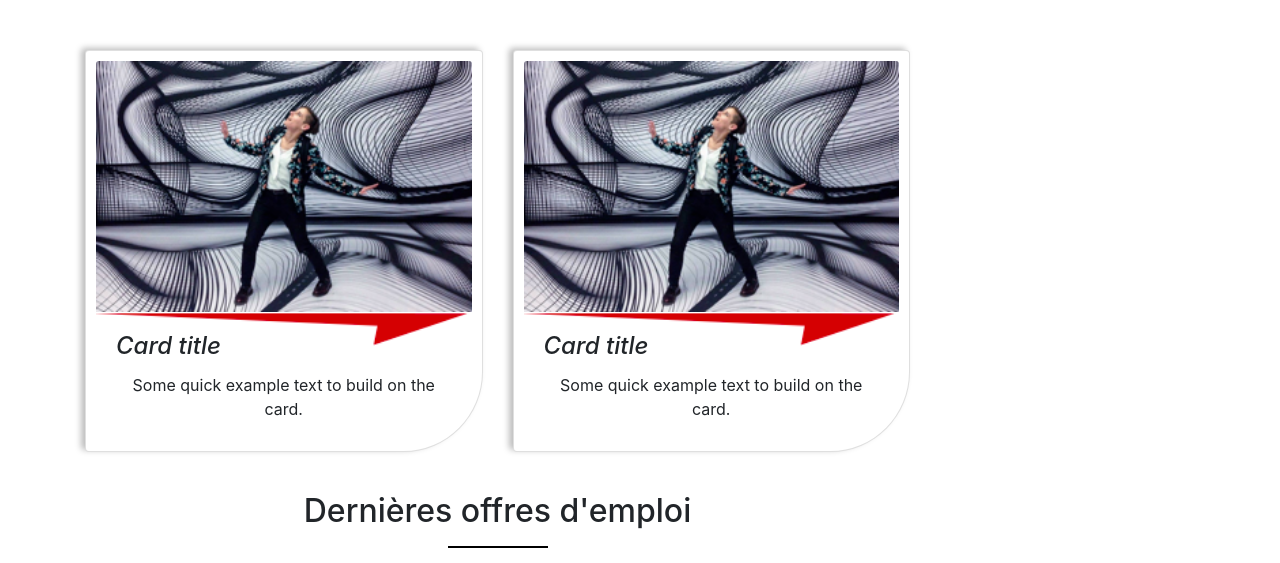
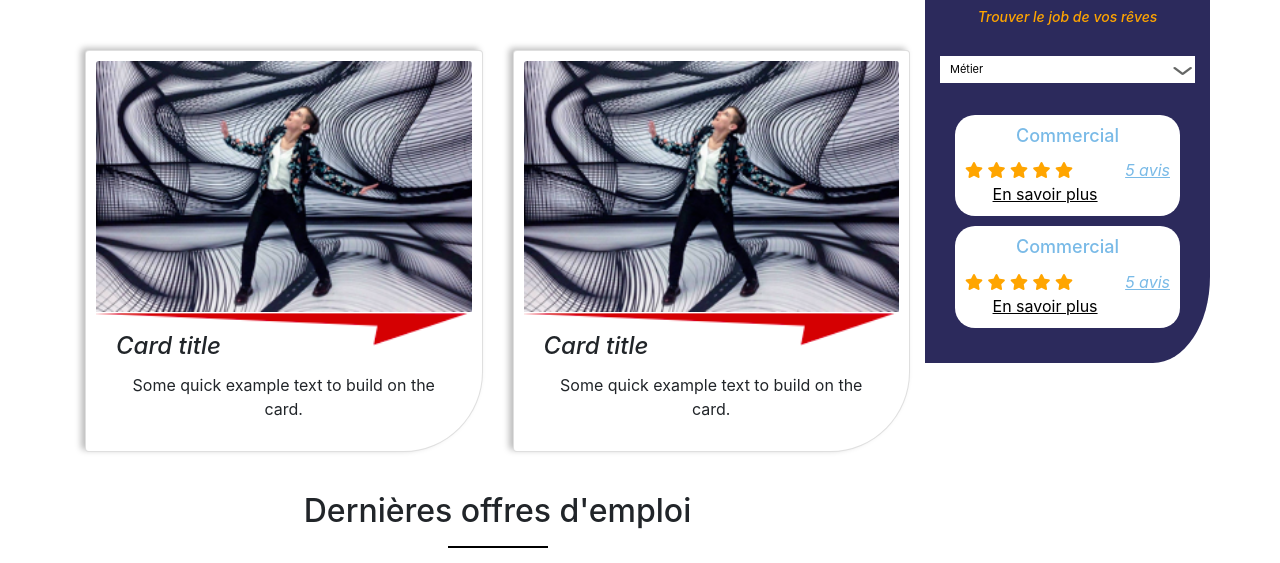
Before and after one commit to azs-hub/ARM, a website: page app/index.html in a window 1280 px wide. Shown: the part 600-1163 px from the top of the page. Drawn offline with nearby package versions, Linux system fonts and the light colour scheme; files that its build step writes are made by us from their sources; files whose address does not match are found by name.

Commit message:
[JOBFINDER] - Init form

```diff
--- a/app/index.html
+++ b/app/index.html
@@ -205,6 +205,46 @@
     <!-- END MAIN BLOCK HOME -->
 
     <div class="col-12 col-md-3">
+      <div class="row">
+        <div class="col-12 jobfinder">
+          <form>
+            <h3>Job Finder</h3>
+            <h4>Trouver le job de vos rêves</h4>
+
+            <div class="form-group arm-select">
+              <select class="">
+                <option>Métier</option>
+                <option>2</option>
+                <option>3</option>
+                <option>4</option>
+                <option>5</option>
+              </select>
+            </div>
+          </form>
+          <div class="col-12">
+            <div class="jobfinder__offer">
+              <h3>Commercial</h3>
+              <i class="fas fa-star"></i>
+              <i class="fas fa-star"></i>
+              <i class="fas fa-star"></i>
+              <i class="fas fa-star"></i>
+              <i class="fas fa-star"></i>
+              <p class="jobfinder__offer--advice">5 avis</p>
+              <a href="#">En savoir plus</a>
+            </div>
+            <div class="jobfinder__offer">
+              <h3>Commercial</h3>
+              <i class="fas fa-star"></i>
+              <i class="fas fa-star"></i>
+              <i class="fas fa-star"></i>
+              <i class="fas fa-star"></i>
+              <i class="fas fa-star"></i>
+              <p class="jobfinder__offer--advice">5 avis</p>
+              <a href="#">En savoir plus</a>
+            </div>
+          </div>
+        </div>
+      </div>
     </div>
   </div>
 </div>
--- a/app/public/scss/main.scss
+++ b/app/public/scss/main.scss
@@ -6,7 +6,28 @@
     border-top: 2px solid rgba(0,0,0,1);
 	}
 }
+.arm-select {
+  width: 100%;
+  height: 27px;
+  overflow: hidden;
+  overflow: -moz-hidden-unscrollable;
+  background: url(../images/arrow-select.png) no-repeat right white;
+  display: inline-block;
+  position: relative;
+}
 
+.arm-select select {
+  background: transparent;
+  -webkit-appearance: none;
+  width: 100%;
+  font-size: 11px;
+  border: 0;
+  height: 27px;
+  position: absolute;
+  padding-left: 10px;
+  left: 0;
+  top: 0;
+}
 /*
 ** NAVIGATION
 */
@@ -114,7 +135,9 @@
 	}
 }
 
-
+/*
+** CARD
+*/
 .card {
 	-webkit-box-shadow: -4px -2px 6px 0px rgba(189,189,189,1);
 	-moz-box-shadow: -4px -2px 6px 0px rgba(189,189,189,1);
@@ -143,3 +166,55 @@
 
 	}
 }
+
+/*
+** JOBFINDER
+*/
+.jobfinder {
+	background-color: #2c2a5c;
+	padding: 35px 15px;
+	border-bottom-right-radius: 20%;
+	margin-top: 35px;
+
+	h3 {
+		color: white;
+    text-align: center;
+    font-size: 24px;
+    margin-bottom: 12px;
+	}
+	h4 {
+		color: orange;
+    text-align: center;
+    font-size: 14px;
+    font-style: italic;
+    margin-bottom: 30px;
+	}
+	&__offer {
+		background-color: white;
+		margin-top: 10px;
+		border-radius: 20px;
+		padding: 10px;
+
+		h3 {
+			font-size: 18px;
+			color: #79BAE7;
+			text-align: center;
+		}
+		&--advice {
+			color: #79BAE7;
+			text-decoration: underline;
+			font-style: italic;
+			float: right;
+		}
+		i {
+			color: orange;
+		}
+		a {
+			color: black;
+			text-decoration: underline;
+			text-align: center;
+			display: block;
+			width: 100%;
+		}
+	}
+}
```
Also changed, not shown: app/public/images/arrow-select.png (added).
